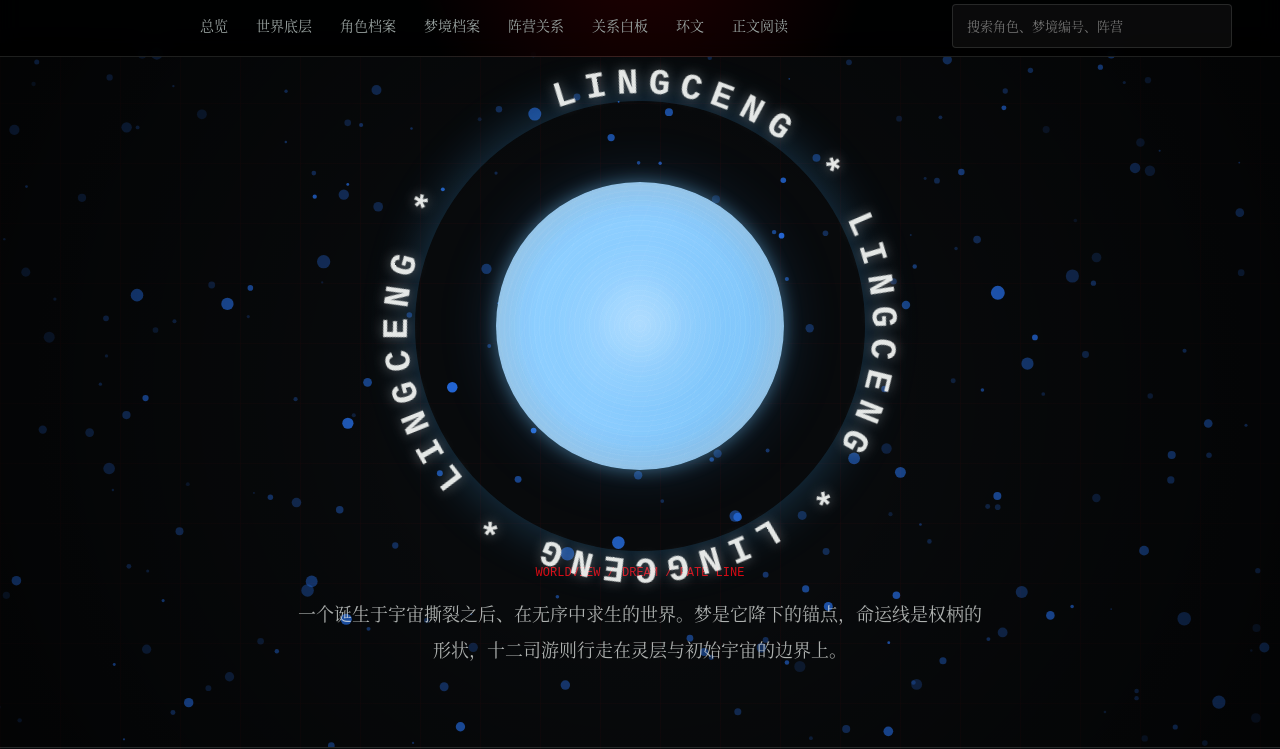
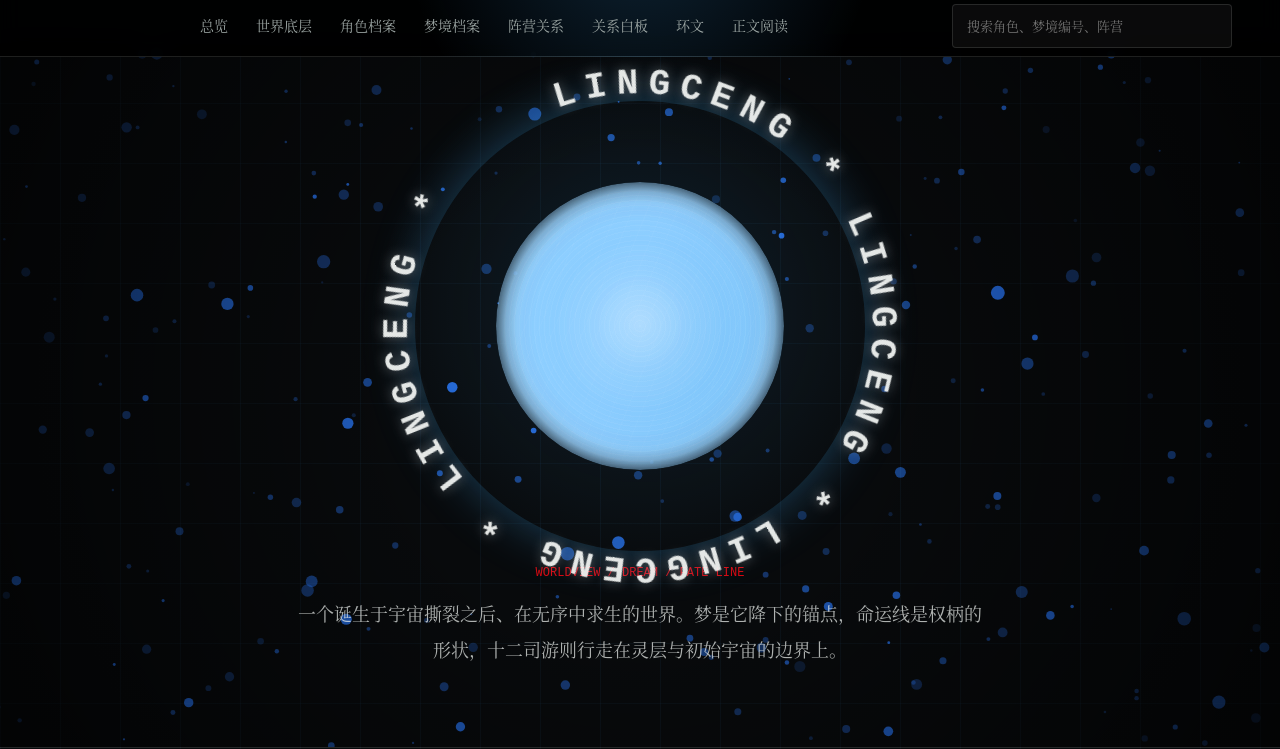
Before and after one commit to chilitiancheng/lingceng, a website: page index.html in a window 1280 px wide. Shown: the part 69-818 px from the top of the page. Drawn offline with Linux system fonts and the light colour scheme; animation ran at ten frames a second.

Commit message:
Sync hero mood with orb color

```diff
--- a/app.js
+++ b/app.js
@@ -462,6 +462,15 @@
     const applyOrbPhase = () => {
       const boundary = 106 - displayHeat * 116;
       const surfaceShift = 100 - displayHeat * 100;
+      const moodRed = Math.round(68 + (217 - 68) * displayHeat);
+      const moodGreen = Math.round(178 + (8 - 178) * displayHeat);
+      const moodBlue = Math.round(255 + (16 - 255) * displayHeat);
+      document.documentElement.style.setProperty("--mood-r", String(moodRed));
+      document.documentElement.style.setProperty("--mood-g", String(moodGreen));
+      document.documentElement.style.setProperty("--mood-b", String(moodBlue));
+      hero.style.setProperty("--mood-r", String(moodRed));
+      hero.style.setProperty("--mood-g", String(moodGreen));
+      hero.style.setProperty("--mood-b", String(moodBlue));
       orb.style.setProperty("--orb-heat", displayHeat.toFixed(3));
       orb.style.setProperty("--orb-boundary", `${boundary.toFixed(2)}%`);
       orb.style.setProperty("--orb-glow-red", displayHeat.toFixed(3));
--- a/index.html
+++ b/index.html
@@ -8,7 +8,7 @@
     <meta http-equiv="Expires" content="0" />
     <title>lingceng world archive</title>
     <link rel="icon" href="./assets/lingceng-icon.svg?v=1" type="image/svg+xml" />
-    <link rel="stylesheet" href="./styles.css?v=33" />
+    <link rel="stylesheet" href="./styles.css?v=35" />
   </head>
   <body>
     <header class="topbar" aria-label="世界观导航">
@@ -197,7 +197,7 @@
       <span class="target-cursor-corner corner-bl"></span>
     </div>
 
-    <script src="./data/world-data.js?v=33"></script>
-    <script src="./app.js?v=33"></script>
+    <script src="./data/world-data.js?v=35"></script>
+    <script src="./app.js?v=35"></script>
   </body>
 </html>
--- a/styles.css
+++ b/styles.css
@@ -11,6 +11,9 @@
   --wine: #7f2635;
   --paper: #d8c7a1;
   --paper-dark: #4a2b2d;
+  --mood-r: 68;
+  --mood-g: 178;
+  --mood-b: 255;
   --radius: 8px;
   font-family: "I.MingCP", "FZSongYi-Z13", "Songti SC", "STSong", "SimSun", "NSimSun", "Noto Serif CJK SC", "Source Han Serif SC", serif;
   font-synthesis: none;
@@ -27,8 +30,8 @@ html {
 body {
   margin: 0;
   background:
-    linear-gradient(90deg, rgba(217, 8, 16, 0.045) 1px, transparent 1px),
-    linear-gradient(rgba(217, 8, 16, 0.035) 1px, transparent 1px),
+    linear-gradient(90deg, rgba(var(--mood-r), var(--mood-g), var(--mood-b), 0.045) 1px, transparent 1px),
+    linear-gradient(rgba(var(--mood-r), var(--mood-g), var(--mood-b), 0.035) 1px, transparent 1px),
     var(--bg);
   background-size: 60px 60px;
   color: var(--text);
@@ -120,7 +123,7 @@ h3,
   padding: 10px clamp(18px, 4vw, 48px) 8px;
   border-bottom: 1px solid var(--line);
   background:
-    radial-gradient(circle at 50% 0%, rgba(158, 0, 0, 0.22), transparent 36%),
+    radial-gradient(circle at 50% 0%, rgba(var(--mood-r), var(--mood-g), var(--mood-b), 0.2), transparent 36%),
     rgba(0, 0, 0, 0.9);
   backdrop-filter: blur(12px);
   display: grid;
@@ -130,7 +133,7 @@ h3,
 
 .topbar.scrolled {
   background:
-    radial-gradient(circle at 50% 0%, rgba(158, 0, 0, 0.12), transparent 34%),
+    radial-gradient(circle at 50% 0%, rgba(var(--mood-r), var(--mood-g), var(--mood-b), 0.12), transparent 34%),
     rgba(0, 0, 0, 0.97);
   border-color: rgba(158, 63, 66, 0.36);
   box-shadow: 0 8px 30px rgba(0, 0, 0, 0.32);
@@ -273,6 +276,9 @@ main {
 
 .hero {
   position: relative;
+  --mood-r: 68;
+  --mood-g: 178;
+  --mood-b: 255;
   min-height: calc(100vh - 112px);
   display: grid;
   place-items: center;
@@ -281,10 +287,12 @@ main {
   border-bottom: 1px solid var(--line);
   overflow: hidden;
   background:
-    linear-gradient(90deg, rgba(217, 8, 16, 0.04) 1px, transparent 1px),
-    linear-gradient(rgba(217, 8, 16, 0.032) 1px, transparent 1px),
+    radial-gradient(circle at 50% 38%, rgba(var(--mood-r), var(--mood-g), var(--mood-b), 0.14), transparent 34%),
+    linear-gradient(90deg, rgba(var(--mood-r), var(--mood-g), var(--mood-b), 0.052) 1px, transparent 1px),
+    linear-gradient(rgba(var(--mood-r), var(--mood-g), var(--mood-b), 0.04) 1px, transparent 1px),
     #080a0c;
-  background-size: 60px 60px;
+  background-size: 100% 100%, 60px 60px, 60px 60px, auto;
+  transition: background 180ms linear;
 }
 
 .hero::after {
@@ -371,6 +379,9 @@ main {
   aspect-ratio: 1;
   border-radius: 50%;
   overflow: hidden;
+  filter: blur(0.2px);
+  -webkit-mask-image: radial-gradient(circle at 50% 50%, #000 0 61%, rgba(0, 0, 0, 0.86) 66%, rgba(0, 0, 0, 0.34) 72%, transparent 76%);
+  mask-image: radial-gradient(circle at 50% 50%, #000 0 61%, rgba(0, 0, 0, 0.86) 66%, rgba(0, 0, 0, 0.34) 72%, transparent 76%);
   background:
     radial-gradient(circle at 50% 48%, rgba(255, 255, 255, 0.12), transparent 22%),
     radial-gradient(circle at 50% 50%, rgba(255, 255, 255, 0.16), transparent 42%, rgba(255, 255, 255, 0.06) 58%, rgba(0, 0, 0, 0.2) 100%),
@@ -418,6 +429,12 @@ main {
   background-position: center, center, var(--orb-surface-shift) center;
   mix-blend-mode: screen;
   opacity: 0.62;
+}
+
+.orb-surface::before,
+.orb-surface::after {
+  -webkit-mask-image: radial-gradient(circle at 50% 50%, #000 0 62%, rgba(0, 0, 0, 0.78) 68%, transparent 76%);
+  mask-image: radial-gradient(circle at 50% 50%, #000 0 62%, rgba(0, 0, 0, 0.78) 68%, transparent 76%);
 }
 
 .orb-surface::after {
```
